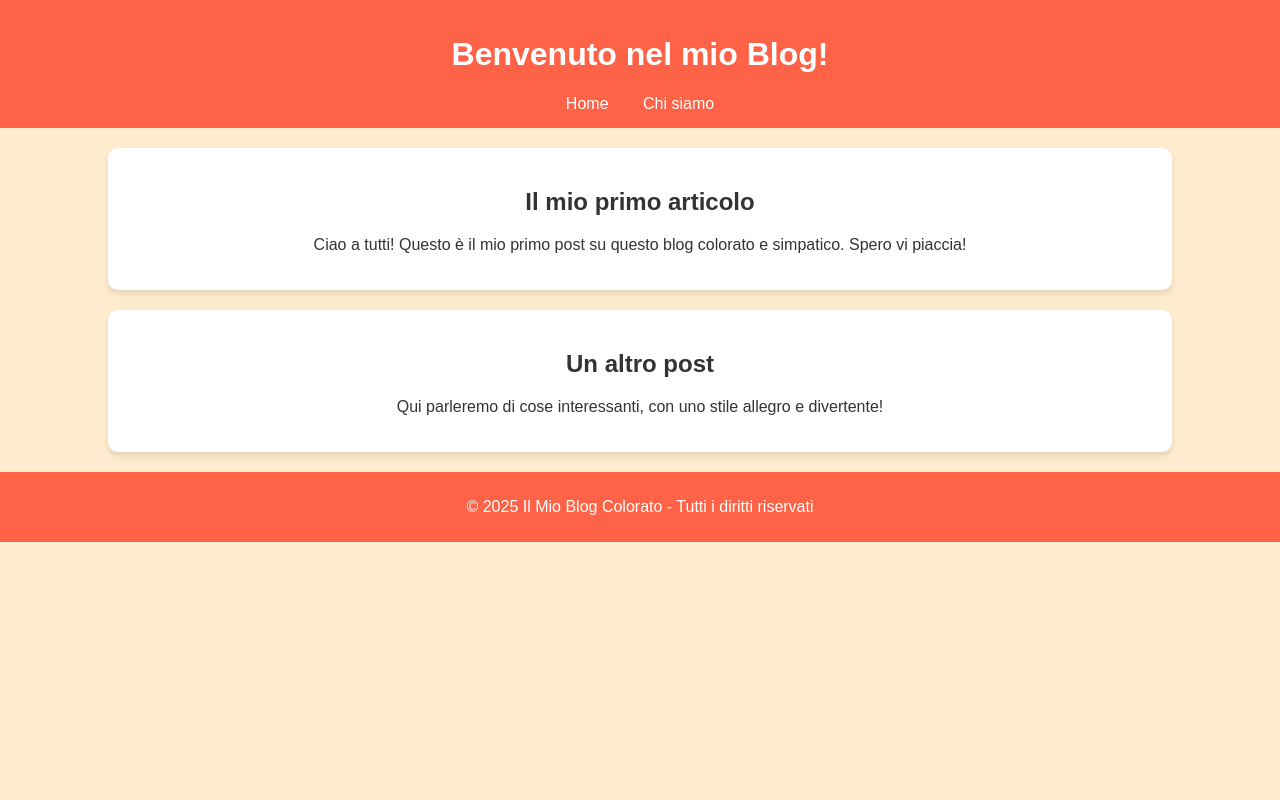
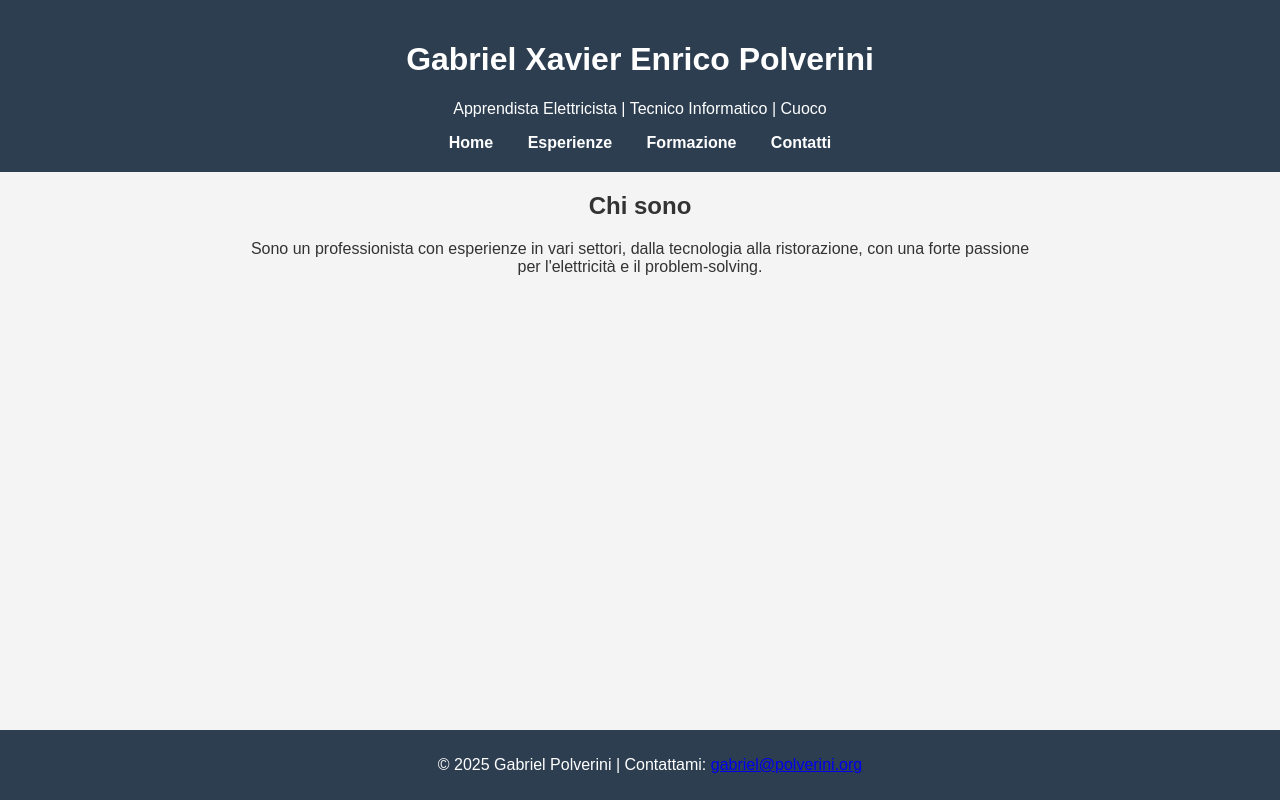
Before and after one commit to Lotverp/lotverp.github.io, a plain HTML site: page index.html in a window 1280 px wide. Drawn offline with Linux system fonts and the light colour scheme.

Commit message:
Add files via upload

```diff
--- a/index.html
+++ b/index.html
@@ -3,33 +3,31 @@
 <head>
     <meta charset="UTF-8">
     <meta name="viewport" content="width=device-width, initial-scale=1.0">
-    <title>Il mio Blog Colorato</title>
+    <title>Gabriel Polverini - Curriculum</title>
     <link rel="stylesheet" href="styles.css">
-    <script defer src="script.js"></script>
 </head>
 <body>
     <header>
-        <h1>Benvenuto nel mio Blog!</h1>
+        <h1>Gabriel Xavier Enrico Polverini</h1>
+        <p>Apprendista Elettricista | Tecnico Informatico | Cuoco</p>
         <nav>
             <a href="index.html">Home</a>
-            <a href="about.html">Chi siamo</a>
+            <a href="experience.html">Esperienze</a>
+            <a href="education.html">Formazione</a>
+            <a href="contact.html">Contatti</a>
         </nav>
     </header>
 
     <main>
-        <article class="post">
-            <h2>Il mio primo articolo</h2>
-            <p>Ciao a tutti! Questo è il mio primo post su questo blog colorato e simpatico. Spero vi piaccia!</p>
-        </article>
-
-        <article class="post">
-            <h2>Un altro post</h2>
-            <p>Qui parleremo di cose interessanti, con uno stile allegro e divertente!</p>
-        </article>
+        <section class="intro">
+            <h2>Chi sono</h2>
+            <p>Sono un professionista con esperienze in vari settori, dalla tecnologia alla ristorazione,
+            con una forte passione per l'elettricità e il problem-solving.</p>
+        </section>
     </main>
 
     <footer>
-        <p>© 2025 Il Mio Blog Colorato - Tutti i diritti riservati</p>
+        <p>© 2025 Gabriel Polverini | Contattami: <a href="mailto:gabriel@polverini.org">gabriel@polverini.org</a></p>
     </footer>
 </body>
 </html>
--- a/styles.css
+++ b/styles.css
@@ -1,32 +1,43 @@
 body {
-    font-family: Arial, sans-serif;
-    background-color: #ffebcd;
+    font-family: 'Arial', sans-serif;
+    background-color: #f4f4f4;
     color: #333;
-    text-align: center;
     margin: 0;
     padding: 0;
+    text-align: center;
 }
 header {
-    background-color: #ff6347;
+    background-color: #2c3e50;
     color: white;
-    padding: 15px;
+    padding: 20px;
 }
 nav a {
     color: white;
+    margin: 0 15px;
     text-decoration: none;
-    margin: 0 15px;
+    font-weight: bold;
 }
-.post {
-    background-color: #fff;
+main {
     margin: 20px auto;
-    padding: 20px;
     width: 80%;
-    border-radius: 10px;
+    max-width: 800px;
+}
+footer {
+    background-color: #2c3e50;
+    color: white;
+    padding: 10px;
+    position: fixed;
+    bottom: 0;
+    width: 100%;
+}
+ul {
+    list-style: none;
+    padding: 0;
+}
+li {
+    background: white;
+    margin: 10px 0;
+    padding: 15px;
+    border-radius: 8px;
     box-shadow: 0px 4px 6px rgba(0, 0, 0, 0.1);
 }
-footer {
-    margin-top: 20px;
-    background-color: #ff6347;
-    color: white;
-    padding: 10px;
-}
```
Also changed, not shown: contact.html (added, +30 -0 lines), education.html (added, +31 -0 lines), experience.html (added, +33 -0 lines).
